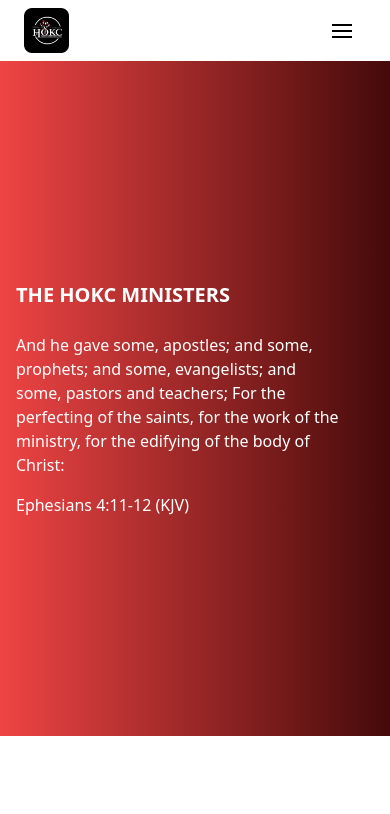
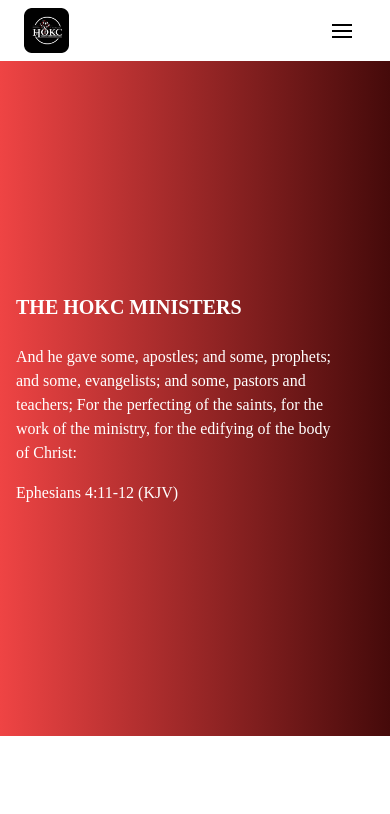
Before and after one commit to Tes-program/HOKC_Website, a React (Vite) app: page /department in a window 390 px wide. Shown: the top 814 px of the page. Built offline with nearby package versions, Linux system fonts and the light colour scheme.

Commit message:
Fixing Responsiveness Issue

```diff
--- a/src/components/Footer.tsx
+++ b/src/components/Footer.tsx
@@ -22,7 +22,7 @@
             />
             <button
               className=" text-sm rounded-2xl mt-4 lg:m-0
-                lg:absolute md:top-[10px] lg:top-[25px] lg:right-[28px] md:right-[247px] px-4 py-1 font-Rubik-Bold font-semibold bg-red-500 text-white w-[120px] h-8"
+                md:absolute md:top-[10px] lg:top-[25px] lg:right-[28px] md:right-[195px] px-4 py-1 font-Rubik-Bold font-semibold bg-red-500 text-white w-[120px] h-8"
             >
               Subscribe
             </button>
--- a/src/components/Overlay.tsx
+++ b/src/components/Overlay.tsx
@@ -5,7 +5,7 @@
 
 export const Overlay: React.FC = () => {
   return (
-    <div className="absolute w-full object-cover max-[375px]:h-[74vh] max-[430px]:h-[55vh] max-[400px]:h-[58vh] lg:h-[40vh] min-[1100px]:h-[100vh] max-[374px]:h-[65vh] md:h-[40vh] -my-80 bg-hero-pattern flex items-center h-[65vh] min-[1400px]:h-[40vh] min-[2560px]:bg-repeat-x justify-center bg-no-repeat ">
+    <div className="absolute w-full object-cover max-[375px]:h-[74vh] max-[430px]:h-[55vh] max-[400px]:h-[58vh] lg:h-[50vh] min-[1100px]:h-[95vh] max-[374px]:h-[65vh] md:h-[40vh] -my-80 bg-hero-pattern flex items-center h-[65vh] min-[1400px]:h-[40vh] min-[2560px]:bg-repeat-x justify-center bg-no-repeat ">
       <div className="flex flex-col justify-center items-center md:flex-row md:justify-between lg:gap-[200px]  md:gap-[120px] gap-4 md:pt-0 pt-9">
         <div className="md:pb-8 text-center flex justify-center items-center flex-col">
           <img
--- a/src/components/Slider.tsx
+++ b/src/components/Slider.tsx
@@ -45,7 +45,7 @@
 
   return (
     <div
-      className="flex max-[375px]:h-[100vh] h-[80vh] md:h-[60vh] lg:h-[65vh] min-[1100px]:h-[140vh] max-[374px]:h-[95vh] justify-center items-center overflow-hidden relative"
+      className="flex max-[375px]:h-[115vh] h-[85vh] md:h-[60vh] lg:h-[70vh] min-[1100px]:h-[140vh] max-[374px]:h-[95vh] justify-center items-center overflow-hidden relative"
       {...swipeHanlers}
     >
       {!!currentSlides.length &&
--- a/src/components/departmentProps.tsx
+++ b/src/components/departmentProps.tsx
@@ -12,11 +12,11 @@
           }`}
         >
           <img
-            className=" h-32 sm:w-35 sm:h-40 md:w-64 md:h-52"
+            className=" h-32 sm:w-35 sm:h-40 md:w-96 md:h-64"
             src={department.image}
             alt={department.alt}
           />
-          <p className="text-sm md:text-lg font-Rubik-Regular font-bold">
+          <p className="text-sm md:text-2xl font-Rubik-Bold font-bold">
             {department.department}
           </p>
         </div>
--- a/src/pages/Department.tsx
+++ b/src/pages/Department.tsx
@@ -5,17 +5,21 @@
     <section className="w-full h-full">
       <div className=" text-white bg-gradient-to-r from-red-500 to-red-950 h-[80vh] flex items-center ">
         <div className="p-4">
-          <h2 className=" text-xl font-bold pb-6">THE HOKC MINISTERS</h2>
-          <p className="mr-8 lg:mr-24 pb-4 font-normal ">
+          <h2 className=" text-xl font-Rubik-Bold font-extrabold pb-6">
+            THE HOKC MINISTERS
+          </h2>
+          <p className="mr-8 lg:mr-24 pb-4 font-Rubik-Regular font-normal ">
             And he gave some, apostles; and some, prophets; and some,
             evangelists; and some, pastors and teachers; For the perfecting of
             the saints, for the work of the ministry, for the edifying of the
             body of Christ:
           </p>
-          <p className=" font-extralight">Ephesians 4:11-12 (KJV)</p>
+          <p className="font-Rubik-Light font-extralight">
+            Ephesians 4:11-12 (KJV)
+          </p>
         </div>
         <img
-          src="src/assets/departmentlogo.png"
+          src="https://res.cloudinary.com/dstmstsbe/image/upload/v1703449541/departmentlogo_dlrdnp.png"
           alt="department logo"
           width={350}
           height={450}
```
